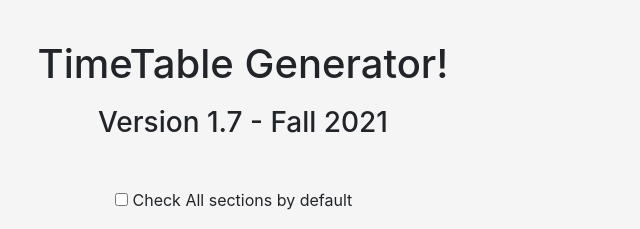
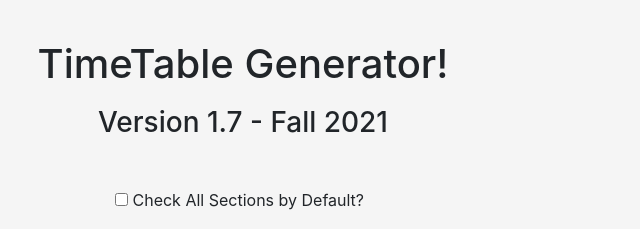
Before and after one commit to Hamza5743/TimeTableGenerator, a plain HTML site: page Calculator.html in a window 1280 px wide. Shown: the top 229 px of the page, 397-1037 px from the left. Drawn offline with Linux system fonts and the light colour scheme.

Commit message:
Update Calculator.html

```diff
--- a/Calculator.html
+++ b/Calculator.html
@@ -42,7 +42,7 @@
         <div style="margin-bottom: 20px;">
             <label for="rad1" class="form-check-label" style = "margin-left: 40%; position: static;">
                 <input type="checkbox" style = "margin-left: auto; position: static;" class="form-check-input   me-1" name="togglechecks" default="" value="" id="rad1">
-                Check All sections by default
+                Check All Sections by Default?
             </label>
         </div>
         <div class="container">
```
